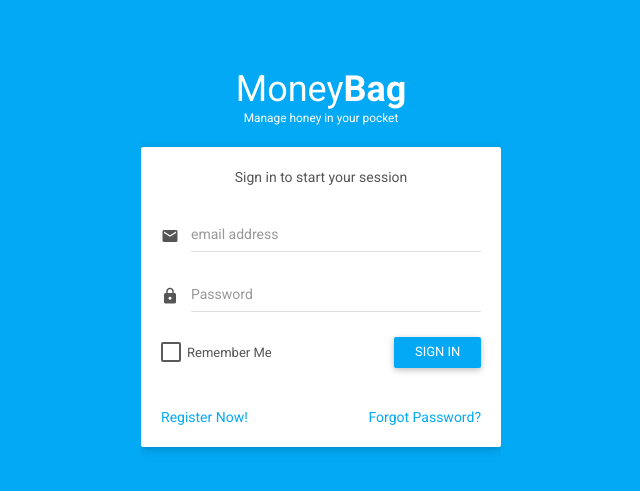
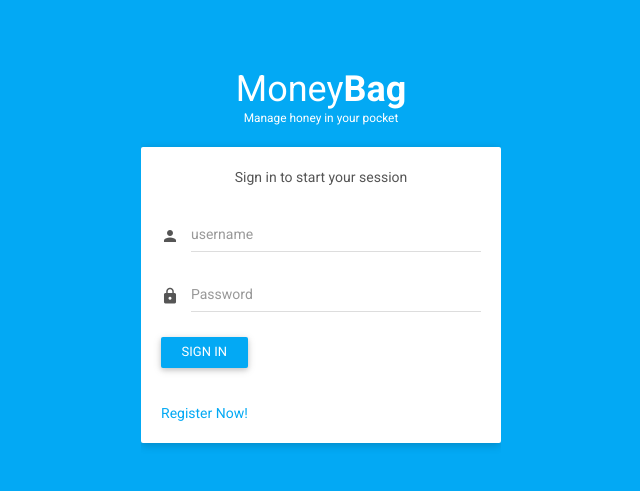
Before and after one commit to pyprism/MoneyBag, a Django app: page / in a window 1280 px wide. Shown: the top 491 px of the page, without its empty margins (319-959 px from the left). Run offline with Django 3.2, Linux system fonts and the light colour scheme; some libraries are stand-ins or nearby versions.

Commit message:
fixed login template

```diff
--- a/templates/base/login.html
+++ b/templates/base/login.html
@@ -11,14 +11,23 @@
             </div>
             <div class="card">
                 <div class="body">
-                <form id="sign_in" method="POST">
+                    <form id="sign_in" {% url 'login' %} method="POST"> {% csrf_token %}
+                        {% if messages %}
+                            <div class="alert alert-info" role="alert">
+                                <ul class="messages">
+                                    {% for message in messages %}
+                                        <li{% if message.tags %} class="{{ message.tags }}"{% endif %}>{{ message }}</li>
+                                    {% endfor %}
+                                </ul>
+                            </div>
+                        {% endif %}
                         <div class="msg">Sign in to start your session</div>
                         <div class="input-group">
                         <span class="input-group-addon">
-                            <i class="material-icons">email</i>
+                            <i class="material-icons">person</i>
                         </span>
                             <div class="form-line">
-                            <input type="email" class="form-control" name="email" placeholder="email address" required autofocus>
+                                <input type="text" class="form-control" name="username" placeholder="username" required autofocus>
                             </div>
                         </div>
                         <div class="input-group">
@@ -30,20 +39,17 @@
                             </div>
                         </div>
                         <div class="row">
-                        <div class="col-xs-8 p-t-5">
-                            <input type="checkbox" name="rememberme" id="rememberme" class="filled-in chk-col-pink">
-                            <label for="rememberme">Remember Me</label>
-                        </div>
+                            {#                        <div class="col-xs-8 p-t-5">#}
+                            {#                            <input type="checkbox" name="rememberme" id="rememberme" class="filled-in chk-col-pink">#}
+                            {#                            <label for="rememberme">Remember Me</label>#}
+                            {#                        </div>#}
                             <div class="col-xs-4">
                                 <button class="btn btn-block bg-light-blue waves-effect" type="submit">SIGN IN</button>
                             </div>
                         </div>
                         <div class="row m-t-15 m-b--20">
                             <div class="col-xs-6">
-                            <a href="sign-up.html">Register Now!</a>
-                        </div>
-                        <div class="col-xs-6 align-right">
-                            <a href="forgot-password.html">Forgot Password?</a>
+                                <a href="{% url 'register' %}">Register Now!</a>
                             </div>
                         </div>
                     </form>
```
Lines whose indentation alone changed are shown as unchanged.
